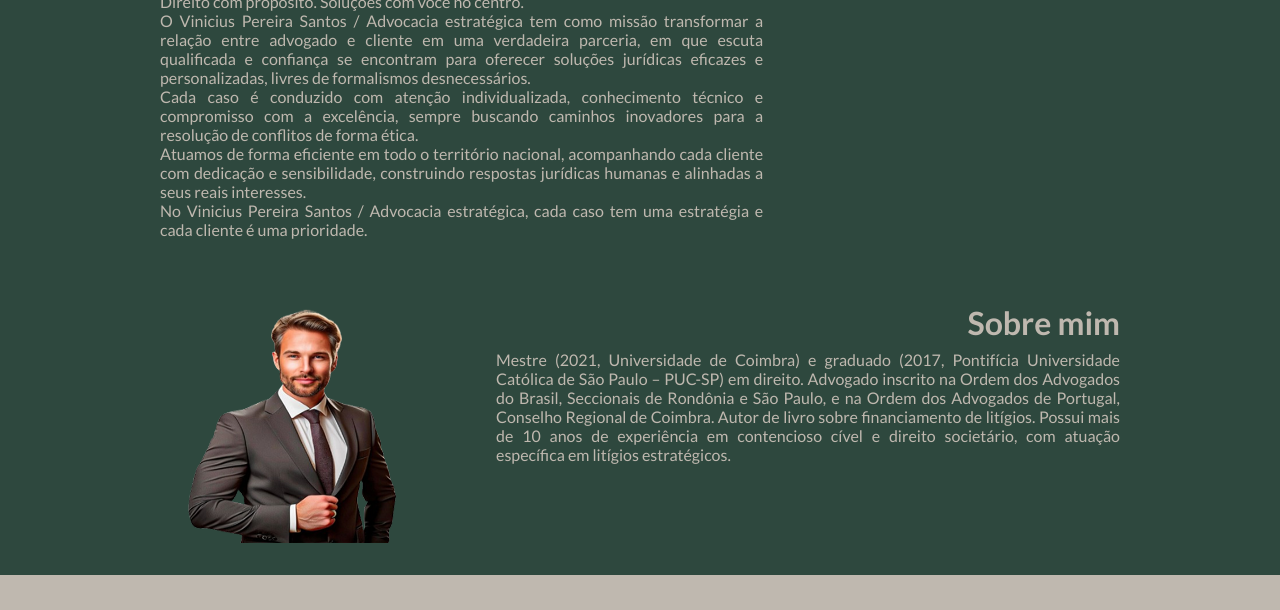
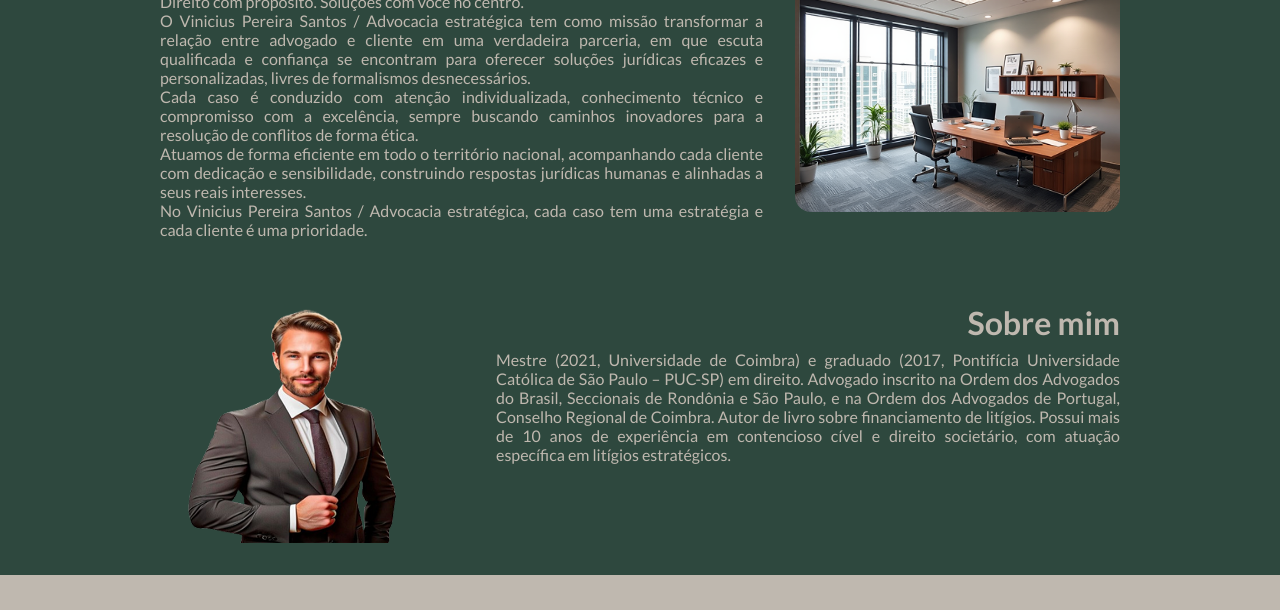
Before and after one commit to antooniodev/lp-vinicius-advocacia, a plain HTML site: page index.html in a window 1280 px wide. Shown: the part 490-1100 px from the top of the page. Drawn offline with Linux system fonts and the light colour scheme; the site is published under a folder, as on GitHub Pages, so addresses that start at the root find nothing.

Commit message:
fix about us image

```diff
--- a/index.html
+++ b/index.html
@@ -86,7 +86,7 @@
           </div>
           <img
             class="about-image"
-            src="/assets/escritorio.png"
+            src="./assets/escritorio.png"
             alt="Imagem do escritório Vinicius" />
         </div>
       </section>
```
